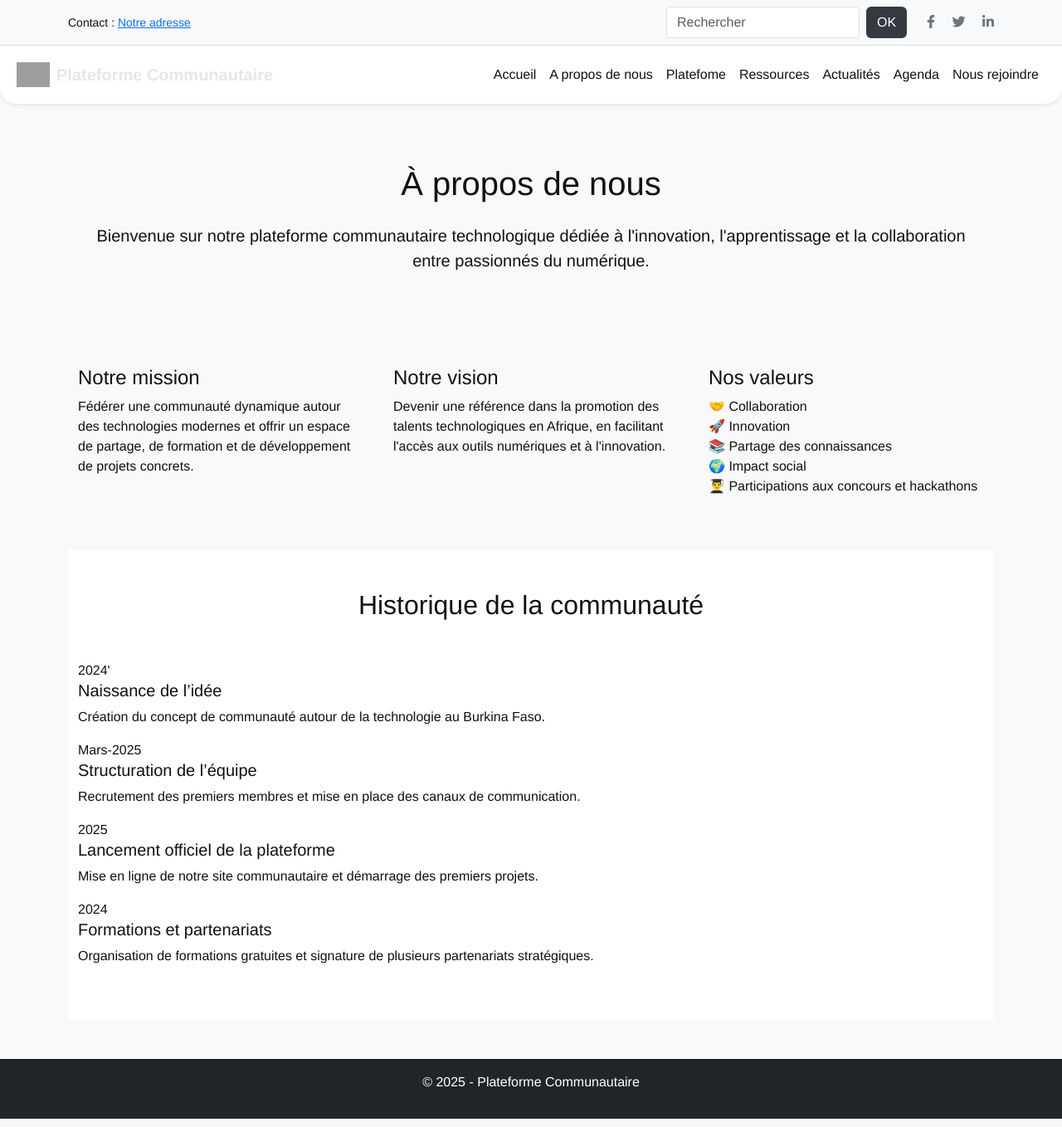
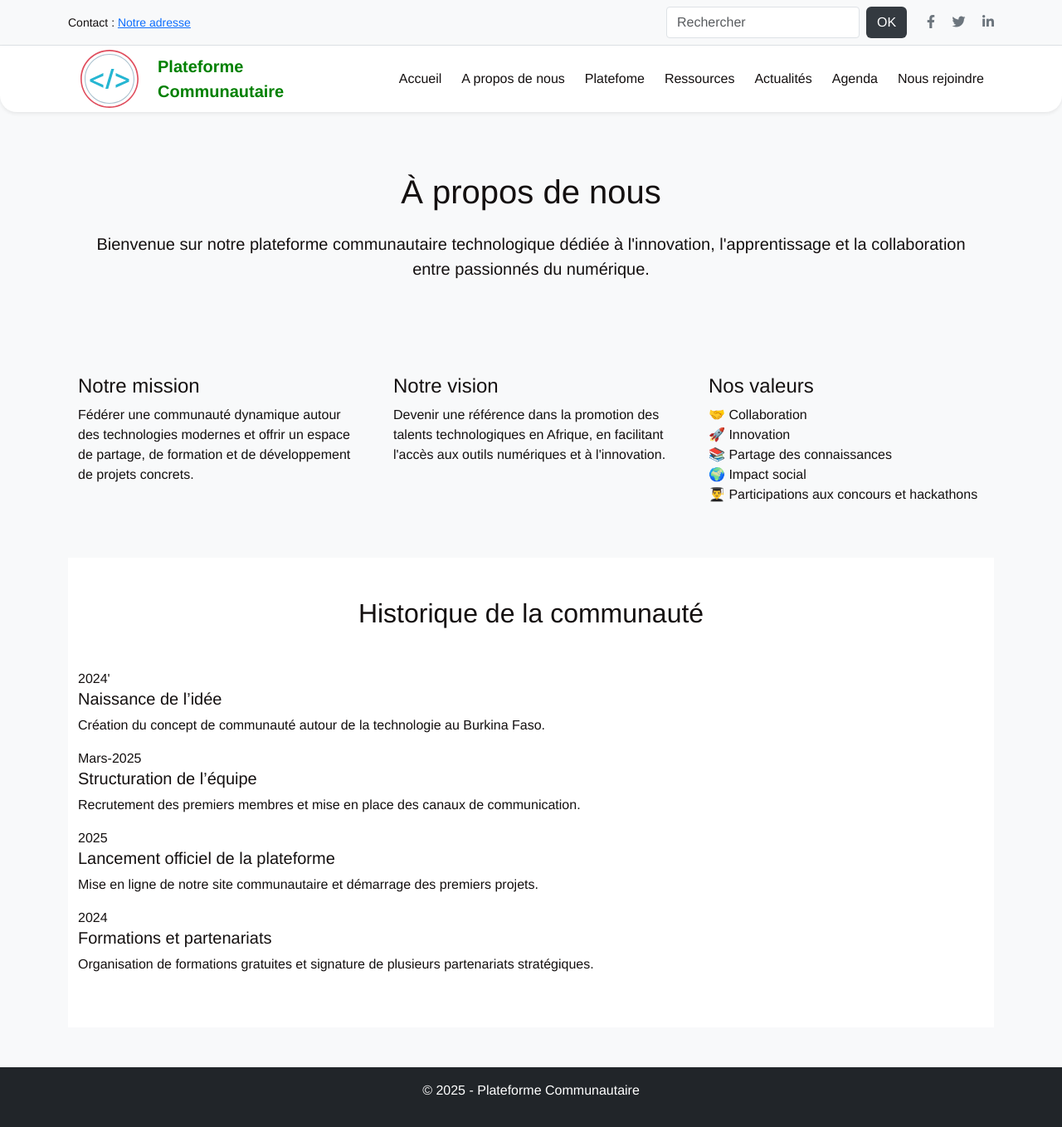
Before and after one commit to bahoumezekiel/communautyProject, a Django app: page /apropos/ in a window 1280 px wide. Shown: the whole page at 83% size. Run offline with Django 5.2, Linux system fonts and the light colour scheme; grey boxes are pictures that could not be loaded.

Commit message:
changement barre de navigation

```diff
--- a/Main/static/main/css/styles.css
+++ b/Main/static/main/css/styles.css
@@ -22,8 +22,53 @@ body {
   padding: 0;
 }
 
+/* Espacement des éléments du menu */
+.navbar-nav .nav-item {
+  margin: 0 10px;
+}
+
+/* Style personnalisé pour les liens de navigation */
+.custom-nav-link {
+  position: relative;
+  color: #212529 !important;
+  padding-bottom: 5px !important;
+  transition: all 0.3s ease !important;
+}
+
+/* Effet au survol */
+.custom-nav-link:hover {
+  color: #007bff !important;
+}
+
+/* Effet au survol avec ligne qui apparaît */
+.custom-nav-link::after {
+  content: "";
+  position: absolute;
+  width: 0;
+  height: 2px;
+  bottom: 0;
+  left: 0;
+  background-color: #007bff;
+  transition: width 0.3s ease;
+}
+
+.custom-nav-link:hover::after {
+  width: 100%;
+}
+
+/* Style pour la page active - à ajouter via JavaScript */
+.custom-nav-link.active {
+  color: #007bff !important;
+  font-weight: 600;
+}
+
+.custom-nav-link.active::after {
+  width: 100%;
+}
+
 /* Barre de navigation */
 .navbar {
+  height: 80px;
   background-color: blue;
   padding: 10px 20px;
   border-radius: 0 0 20px 20px;
@@ -32,6 +77,13 @@ body {
   font-weight: bold;
   color: var(--secondary-color) !important;
 }
+
+.navbar-brand img {
+  width: 100px;
+  height: auto;
+  max-height: 70px; /* s’assure qu’il ne dépasse pas la navbar */
+}
+
 .nav-link {
   color: var(--text-color) !important;
 }
--- a/Main/static/main/js/scripts.js
+++ b/Main/static/main/js/scripts.js
@@ -0,0 +1,29 @@
+// Attendre que le document soit chargé
+document.addEventListener('DOMContentLoaded', function() {
+    // Récupérer l'URL courante
+    const currentUrl = window.location.pathname;
+
+    // Récupérer tous les liens de navigation
+    const navLinks = document.querySelectorAll('.custom-nav-link');
+
+    // Parcourir tous les liens
+    navLinks.forEach(link => {
+      // Récupérer l'URL du lien
+      const linkUrl = link.getAttribute('href');
+
+      // Si l'URL du lien correspond à l'URL courante ou si l'URL courante commence par l'URL du lien
+      if (linkUrl === currentUrl ||
+          (linkUrl !== '#' && linkUrl !== '/' && currentUrl.startsWith(linkUrl))) {
+        // Ajouter la classe active
+        link.classList.add('active');
+      }
+
+      // Ajouter un écouteur d'événement pour le clic
+      link.addEventListener('click', function() {
+        // Retirer la classe active de tous les liens
+        navLinks.forEach(l => l.classList.remove('active'));
+        // Ajouter la classe active au lien cliqué
+        this.classList.add('active');
+      });
+    });
+  });
--- a/Main/templates/main/base.html
+++ b/Main/templates/main/base.html
@@ -2,77 +2,136 @@
 <!DOCTYPE html>
 <html lang="fr">
   <head>
-  <meta charset="UTF-8">
-  <meta name="viewport" content="width=device-width, initial-scale=1">
+    <meta charset="UTF-8" />
+    <meta name="viewport" content="width=device-width, initial-scale=1" />
     <title>{% block title %}Plateforme Communautaire CATL{% endblock %}</title>
     <!-- Bootstrap CSS -->
-  <link rel="stylesheet" href="https://cdn.jsdelivr.net/npm/bootstrap@5.3.0/dist/css/bootstrap.min.css">
+    <link
+      rel="stylesheet"
+      href="https://cdn.jsdelivr.net/npm/bootstrap@5.3.0/dist/css/bootstrap.min.css"
+    />
     <!-- Font Awesome Icons -->
-  <link rel="stylesheet" href="https://cdnjs.cloudflare.com/ajax/libs/font-awesome/6.0.0/css/all.min.css">
+    <link
+      rel="stylesheet"
+      href="https://cdnjs.cloudflare.com/ajax/libs/font-awesome/6.0.0/css/all.min.css"
+    />
 
     <!-- Ton CSS perso -->
-  <link rel="stylesheet" href="{% static 'main/css/styles.css' %}">
+    <link rel="stylesheet" href="{% static 'main/css/styles.css' %}" />
   </head>
   <body>
-
     <!-- Barre supérieure -->
     <div class="bg-light py-2 border-bottom">
       <div class="container d-flex justify-content-between align-items-center">
         <div>
-      <small>Contact : <a href="mailto:notreMail@gmail.com">Notre adresse</a></small>
+          <small
+            >Contact :
+            <a href="mailto:notreMail@gmail.com">Notre adresse</a></small
+          >
         </div>
         <div class="d-flex align-items-center">
           <!-- Barre de recherche -->
           <form class="d-flex" action="#" method="GET">
-        <input class="form-control" type="search" placeholder="Rechercher" aria-label="Search" name="q">
-        <button class="btn" style="background-color: #343a40; color: white; margin-left: 8px;" type="submit">OK</button>
+            <input
+              class="form-control"
+              type="search"
+              placeholder="Rechercher"
+              aria-label="Search"
+              name="q"
+            />
+            <button
+              class="btn"
+              style="background-color: #343a40; color: white; margin-left: 8px"
+              type="submit"
+            >
+              OK
+            </button>
           </form>
 
           <!-- Icônes de réseaux sociaux -->
           <div class="ms-4">
-        <a href="#" class="text-secondary me-3"><i class="fab fa-facebook-f"></i></a>
-        <a href="#" class="text-secondary me-3"><i class="fab fa-twitter"></i></a>
-        <a href="#" class="text-secondary"><i class="fab fa-linkedin-in"></i></a>
+            <a href="#" class="text-secondary me-3"
+              ><i class="fab fa-facebook-f"></i
+            ></a>
+            <a href="#" class="text-secondary me-3"
+              ><i class="fab fa-twitter"></i
+            ></a>
+            <a href="#" class="text-secondary"
+              ><i class="fab fa-linkedin-in"></i
+            ></a>
           </div>
         </div>
       </div>
     </div>
 
-
     <!-- Barre de navigation principale -->
     <nav class="navbar navbar-expand-lg navbar-light bg-white shadow-sm">
       <!-- Logo et nom de la plateforme -->
+      <div class="container">
+        <!-- Ajout d'un container -->
         <a class="navbar-brand d-flex align-items-center" href="#">
-      <!-- logo image -->
-      <img src="{% static 'main/img/souce_image' %}" alt="Logo" align="left" style="width: 40px; height: 40px;" class="me-2">
-      <span class="fw-bold">Plateforme Communautaire</span>
+          <img
+            src="{% static 'main/images/logo.svg' %}"
+            alt="Logo"
+            style="width: 100px; height: 100px"
+            class="me-2"
+          />
+          <span style="font-weight: bold; color: green"
+            >Plateforme <br />
+            Communautaire</span
+          >
         </a>
 
         <!-- Bouton pour le menu burger en mobile -->
-    <button class="navbar-toggler" type="button" data-bs-toggle="collapse" data-bs-target="#navbarNav">
+        <button
+          class="navbar-toggler"
+          type="button"
+          data-bs-toggle="collapse"
+          data-bs-target="#navbarNav"
+        >
           <span class="navbar-toggler-icon"></span>
         </button>
 
         <!-- Liens du menu -->
-    <div class="collapse navbar-collapse" align="right" id=navbarNav>
+        <div class="collapse navbar-collapse" id="navbarNav">
           <ul class="navbar-nav ms-auto">
-        <li class="nav-item"><a class="nav-link" href="{% url 'home' %}">Accueil</a></li>
-        <li class="nav-item"><a class="nav-link" href="{% url 'apropos' %}">A propos de nous</a></li>
-        <li class="nav-item"><a class="nav-link" href="#">Platefome</a></li>
-        <li class="nav-item"><a class="nav-link" href="#">Ressources</a></li>
-        <li class="nav-item"><a class="nav-link" href="#">Actualités</a></li>
-        <li class="nav-item"><a class="nav-link" href="#">Agenda</a></li>
-        <li class="nav-item"><a class="nav-link" href="#">Nous rejoindre</a></li>
+            <li class="nav-item mx-1">
+              <a
+                class="nav-link {% if request.path == '/' %}active{% endif %}"
+                href="{% url 'home' %}"
+                >Accueil</a
+              >
+            </li>
+            <li class="nav-item mx-1">
+              <a
+                class="nav-link {% if request.path == '/apropos/' %}active{% endif %}"
+                href="{% url 'apropos' %}"
+                >A propos de nous</a
+              >
+            </li>
+            <li class="nav-item mx-1">
+              <a class="nav-link" href="#">Platefome</a>
+            </li>
+            <li class="nav-item mx-1">
+              <a class="nav-link" href="#">Ressources</a>
+            </li>
+            <li class="nav-item mx-1">
+              <a class="nav-link" href="#">Actualités</a>
+            </li>
+            <li class="nav-item mx-1">
+              <a class="nav-link" href="#">Agenda</a>
+            </li>
+            <li class="nav-item mx-1">
+              <a class="nav-link" href="#">Nous rejoindre</a>
+            </li>
           </ul>
         </div>
       </div>
+      <!-- Fermeture du container ajouté -->
     </nav>
 
     <!-- Contenu principal -->
-<div class="container mt-4">
-  {% block content %}
-  {% endblock %}
-</div>
+    <div class="container mt-4">{% block content %} {% endblock %}</div>
 
     <!-- Footer -->
     <footer class="text-center mt-5 p-3 bg-dark text-white">
```
Also changed, not shown: Main/static/main/images/logo.svg (added). Lines whose indentation alone changed are shown as unchanged.
